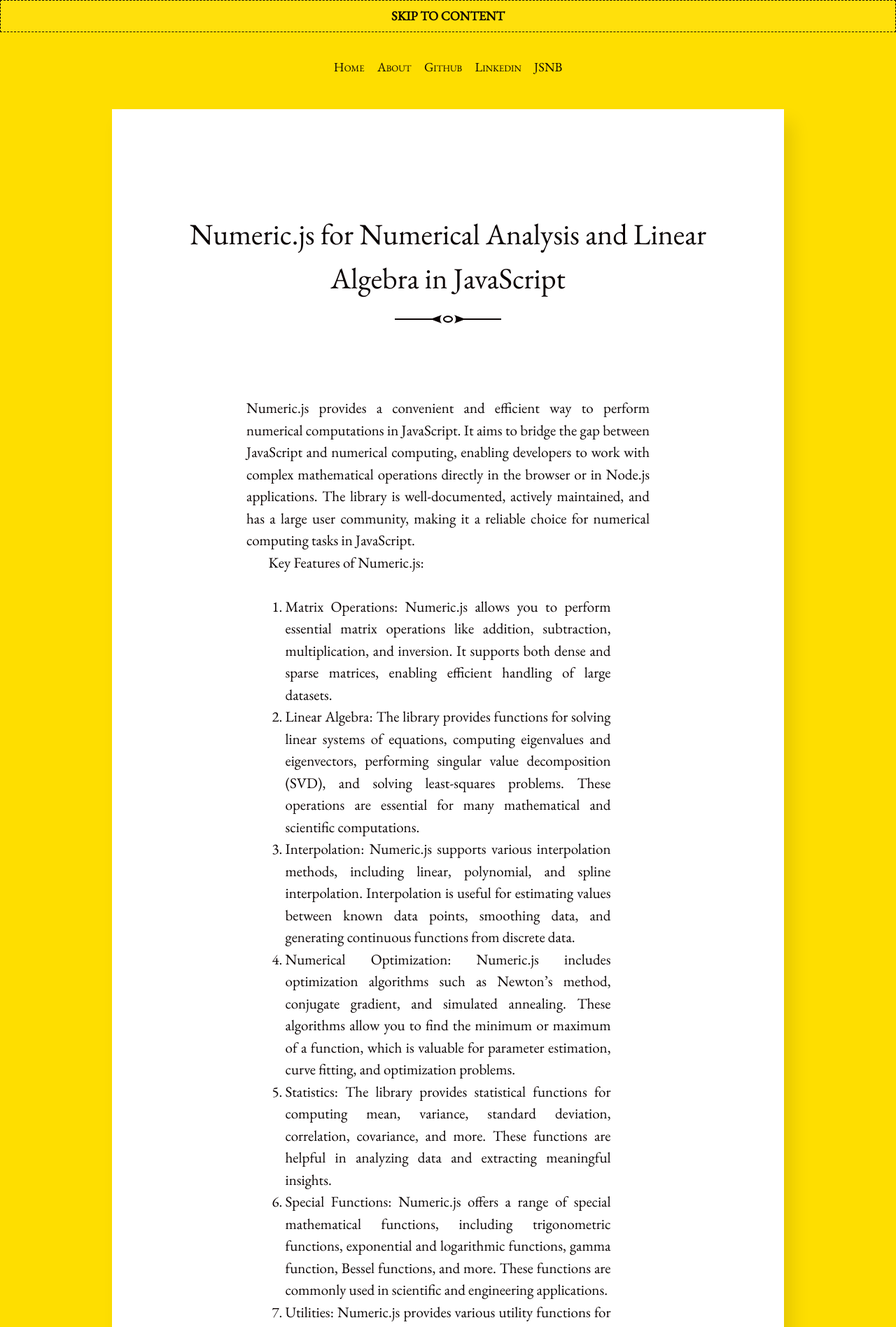
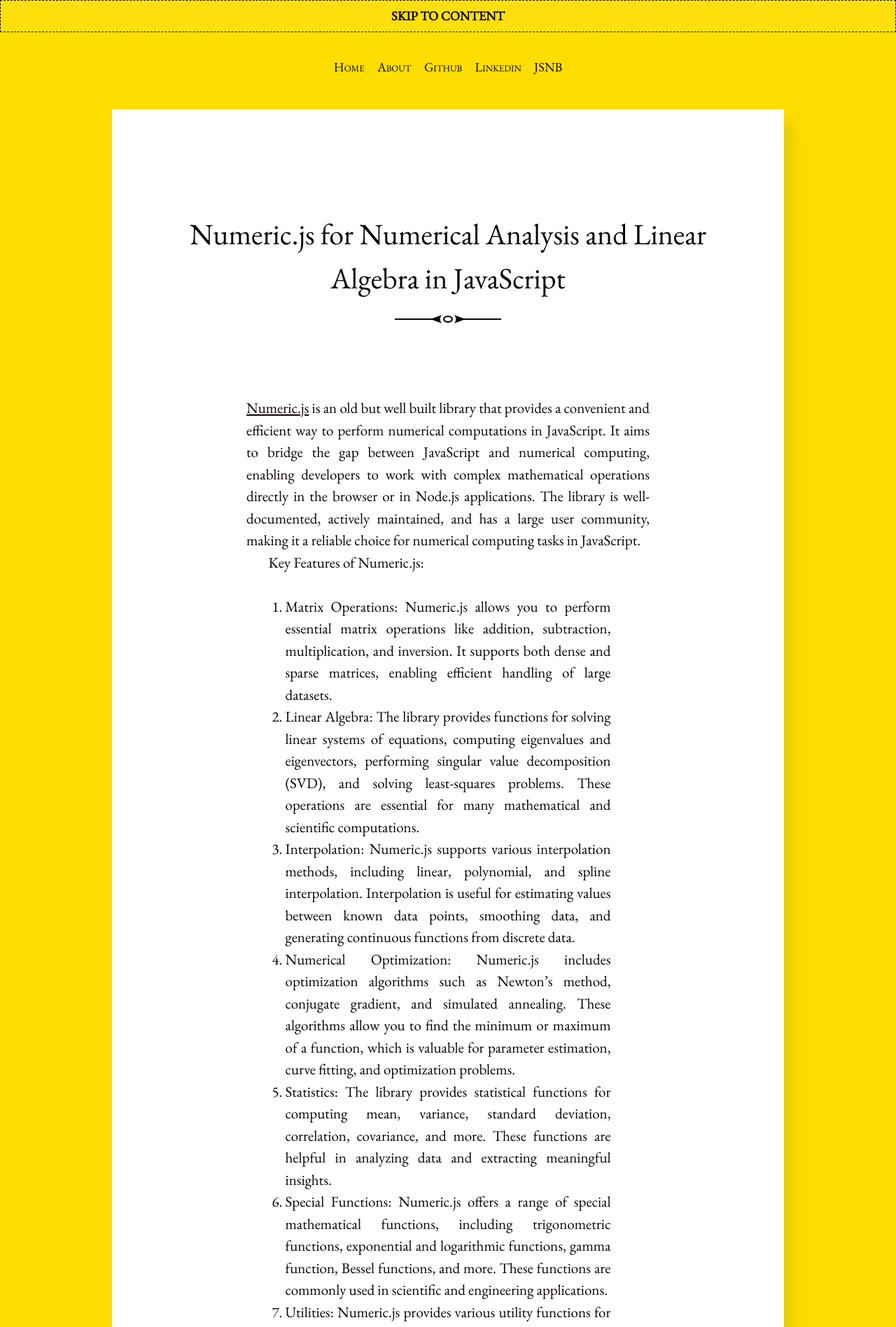
Before and after one commit to gopi-suvanam/gopi-suvanam.github.io, a Jekyll site: the page built from _posts/2023-06-14-Numerical-Analysis-Linear-Algebra-NumericJS.md, in a window 1280 px wide. Shown: the top 1896 px of the page at 70% size. Built offline with Jekyll 4.4.1, drawn with Linux system fonts in a browser that asks for light colours.

Commit message:
Update 2023-06-14-Numerical-Analysis-Linear-Algebra-NumericJS.md

```diff
--- a/_posts/2023-06-14-Numerical-Analysis-Linear-Algebra-NumericJS.md
+++ b/_posts/2023-06-14-Numerical-Analysis-Linear-Algebra-NumericJS.md
@@ -5,7 +5,7 @@
 description: Numeric.js is a JavaScript library that provides a range of numerical computing and linear algebra/matrix computing functionalities.
 ---
 
-Numeric.js provides a convenient and efficient way to perform numerical computations in JavaScript. It aims to bridge the gap between JavaScript and numerical computing, enabling developers to work with complex mathematical operations directly in the browser or in Node.js applications. The library is well-documented, actively maintained, and has a large user community, making it a reliable choice for numerical computing tasks in JavaScript.
+[Numeric.js](https://github.com/ccc-js/numeric2) is an old but well built library that provides a convenient and efficient way to perform numerical computations in JavaScript. It aims to bridge the gap between JavaScript and numerical computing, enabling developers to work with complex mathematical operations directly in the browser or in Node.js applications. The library is well-documented, actively maintained, and has a large user community, making it a reliable choice for numerical computing tasks in JavaScript.
 
 Key Features of Numeric.js:
 
```
